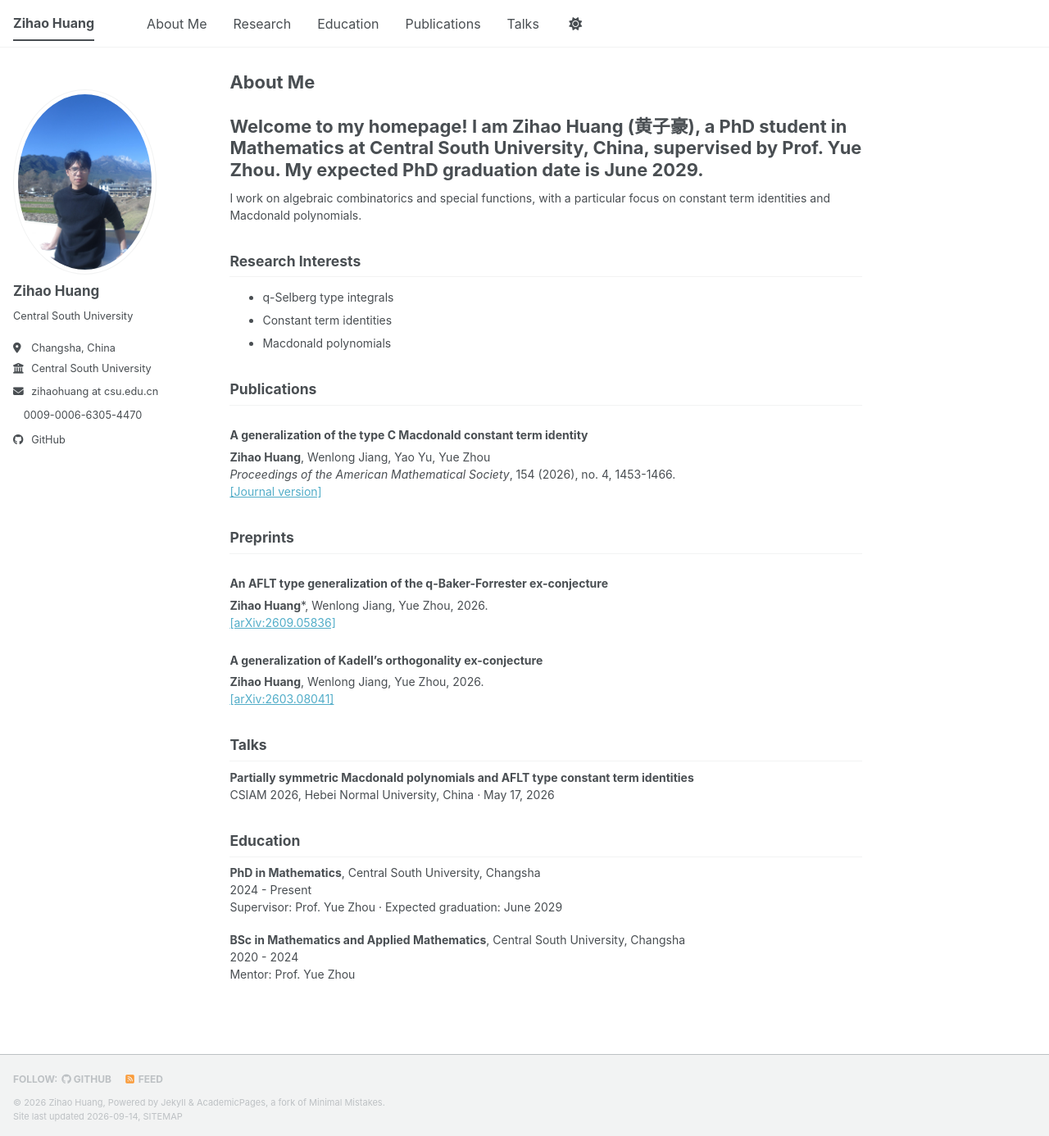
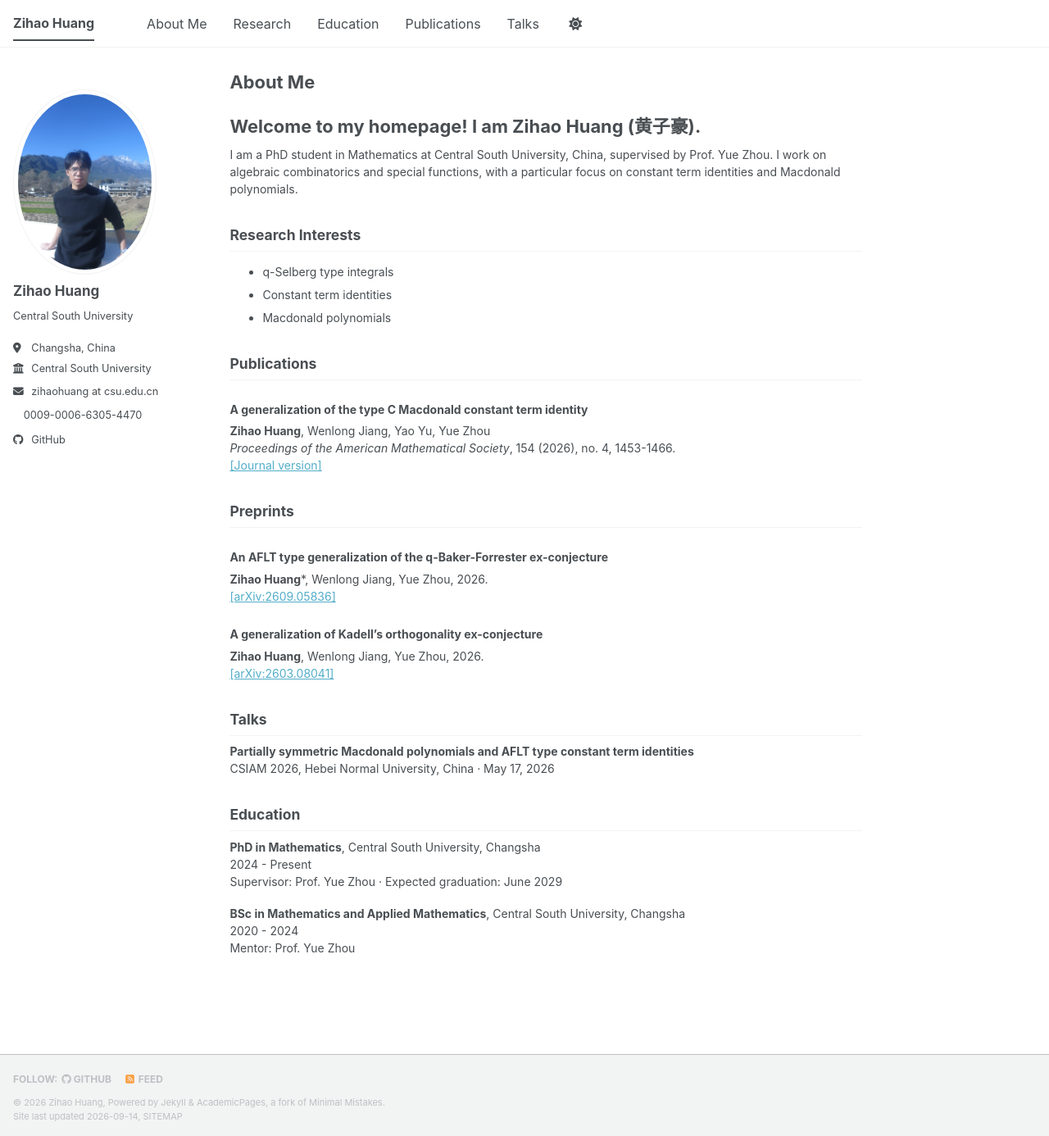
Before and after one commit to zihaohuang156322/zihaohuang156322.github.io, a Jekyll site: the page built from _pages/about.md, in a window 1280 px wide and 1386 px high. Shown: the whole window at 82% size. Built offline with Jekyll 4.4.1, drawn with Linux system fonts in a browser that asks for light colours; a style sheet for code colours, icons or effects is not loaded.

Commit message:
Update about.md

```diff
--- a/_pages/about.md
+++ b/_pages/about.md
@@ -11,9 +11,9 @@ redirect_from:
 
 <span id="about-me"></span>
 
-# Welcome to my homepage! I am **Zihao Huang (黄子豪)**, a PhD student in Mathematics at Central South University, China, supervised by Prof. Yue Zhou. My expected PhD graduation date is June 2029.
+# Welcome to my homepage! I am **Zihao Huang (黄子豪)**.
 
-I work on algebraic combinatorics and special functions, with a particular focus on constant term identities and Macdonald polynomials.
+I am a PhD student in Mathematics at Central South University, China, supervised by Prof. Yue Zhou. I work on algebraic combinatorics and special functions, with a particular focus on constant term identities and Macdonald polynomials.
 
 ## Research Interests
 {: #research-interests }
```
